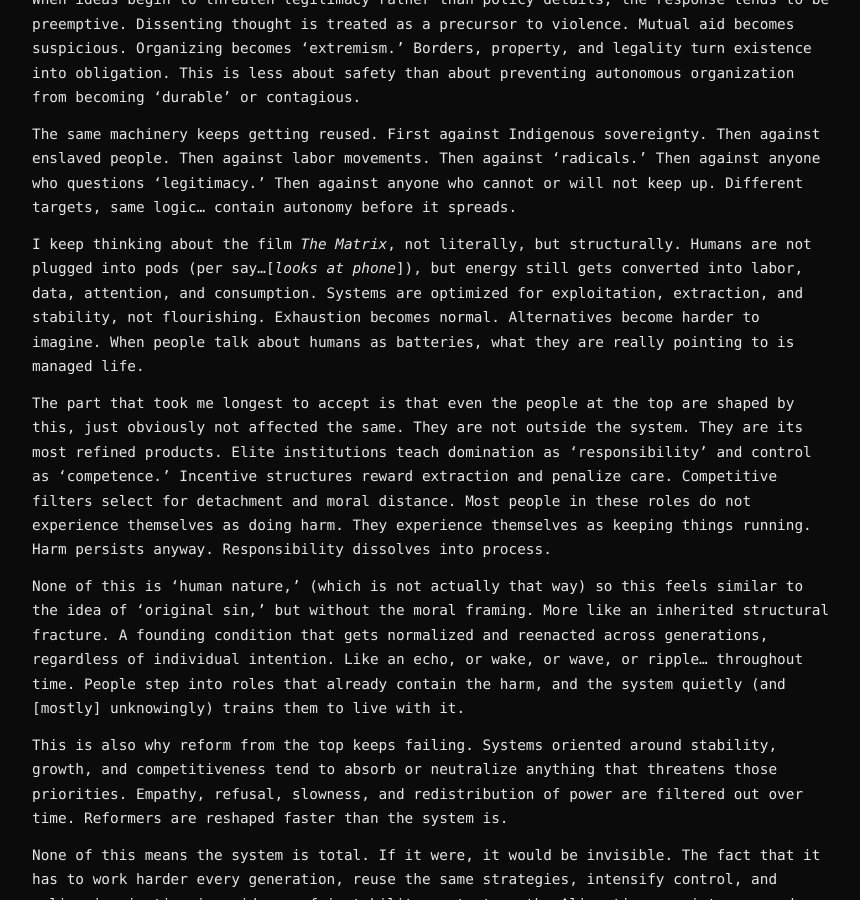
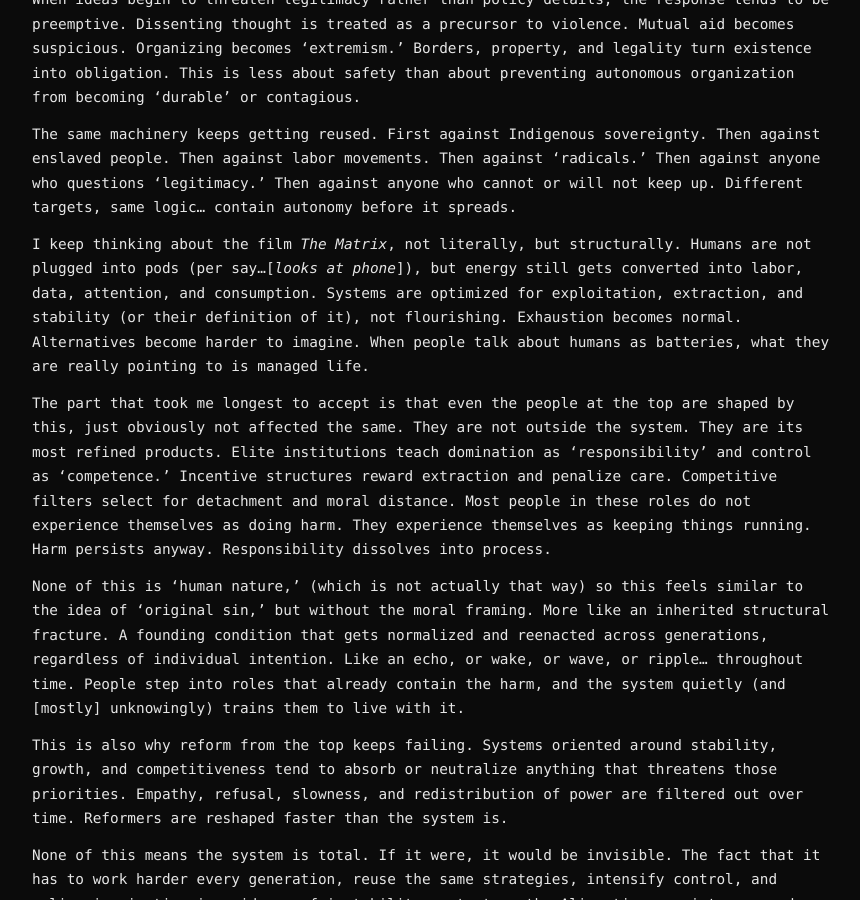
Before and after one commit to raelovejoy/raelog, a Jekyll site: the page built from _posts/2026-01-10-pre-shaped-humans-and-recursive-power.md, in a window 1280 px wide and 900 px high, scrolled down 1472 px. Shown: the whole window, without its empty margins (208-1068 px from the left). Built offline with Jekyll 4.4.1, drawn with Linux system fonts in a browser that asks for light colours.

Commit message:
Update 2026-01-10-pre-shaped-humans-and-recursive-power.md

```diff
--- a/_posts/2026-01-10-pre-shaped-humans-and-recursive-power.md
+++ b/_posts/2026-01-10-pre-shaped-humans-and-recursive-power.md
@@ -25,7 +25,7 @@
 
 The same machinery keeps getting reused. First against Indigenous sovereignty. Then against enslaved people. Then against labor movements. Then against 'radicals.' Then against anyone who questions 'legitimacy.' Then against anyone who cannot or will not keep up. Different targets, same logic... contain autonomy before it spreads.
 
-I keep thinking about the film *The Matrix*, not literally, but structurally. Humans are not plugged into pods (per say...[*looks at phone*]), but energy still gets converted into labor, data, attention, and consumption. Systems are optimized for exploitation, extraction, and stability, not flourishing. Exhaustion becomes normal. Alternatives become harder to imagine. When people talk about humans as batteries, what they are really pointing to is managed life.
+I keep thinking about the film *The Matrix*, not literally, but structurally. Humans are not plugged into pods (per say...[*looks at phone*]), but energy still gets converted into labor, data, attention, and consumption. Systems are optimized for exploitation, extraction, and stability (or their definition of it), not flourishing. Exhaustion becomes normal. Alternatives become harder to imagine. When people talk about humans as batteries, what they are really pointing to is managed life.
 
 The part that took me longest to accept is that even the people at the top are shaped by this, just obviously not affected the same. They are not outside the system. They are its most refined products. Elite institutions teach domination as 'responsibility' and control as 'competence.' Incentive structures reward extraction and penalize care. Competitive filters select for detachment and moral distance. Most people in these roles do not experience themselves as doing harm. They experience themselves as keeping things running. Harm persists anyway. Responsibility dissolves into process.
 
```
